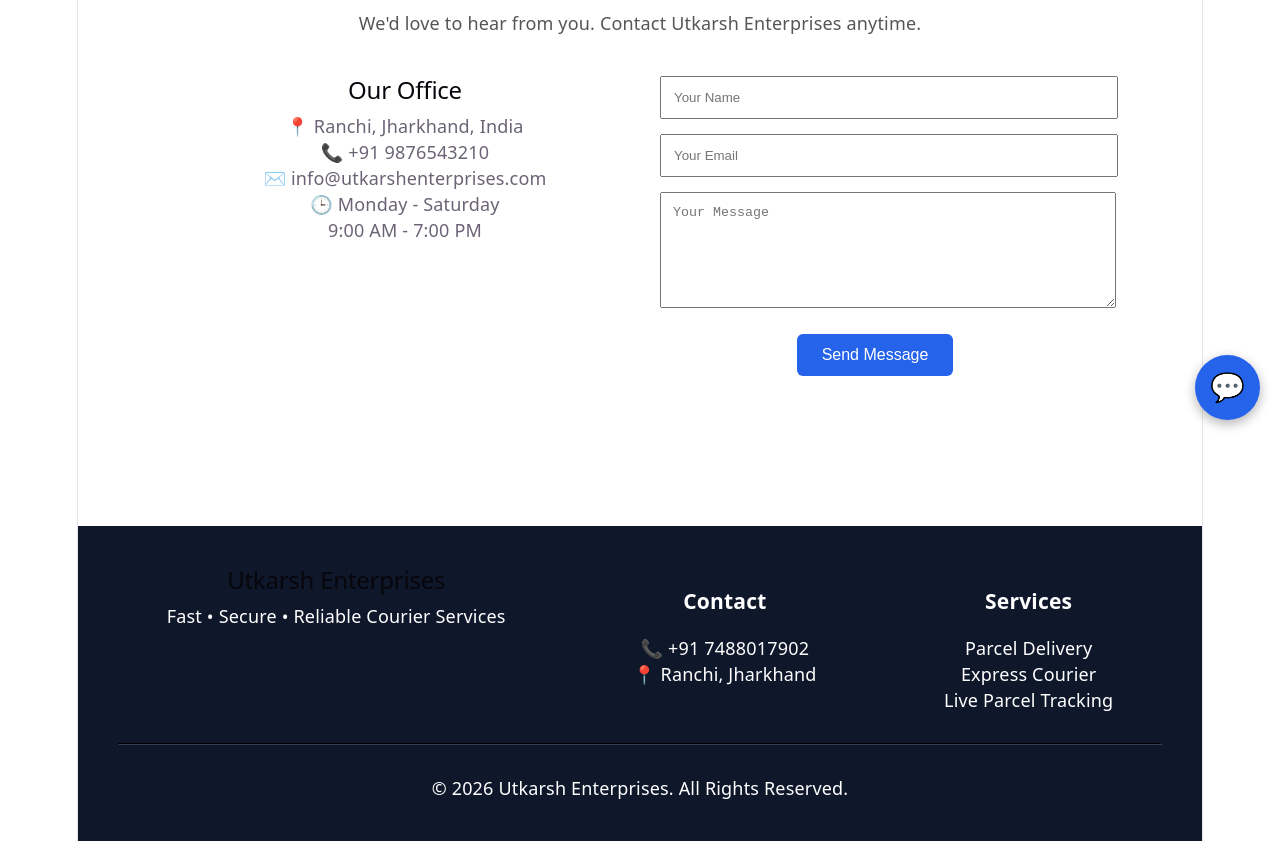
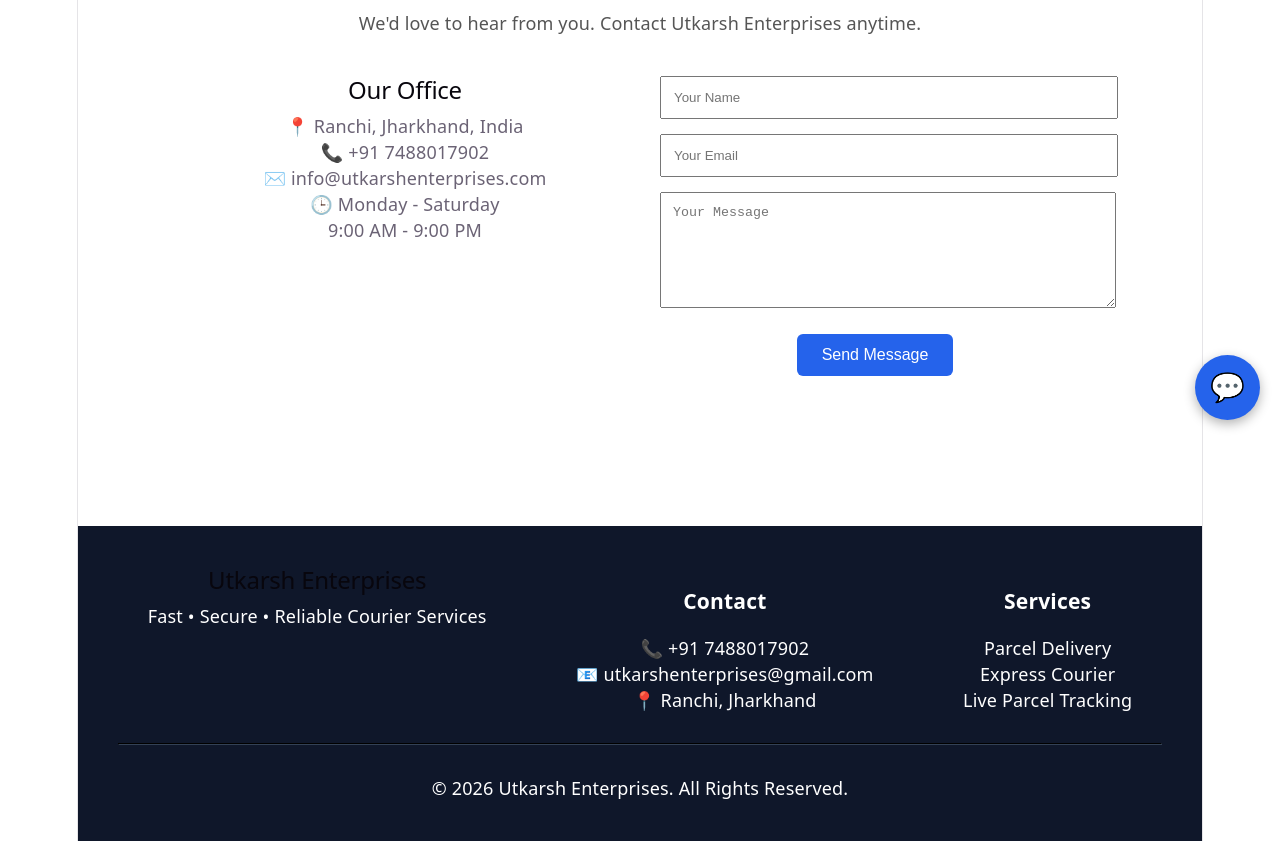
Before and after one commit to Raiki-rani/utkarsh-enterprises-frontend, a React (Vite) app: page /contact in a window 1280 px wide. Shown: the part 360-1201 px from the top of the page. Built offline with nearby package versions, Linux system fonts and the light colour scheme; sample sign-in values are in the browser's storage.

Commit message:
Added email in footer contact

```diff
--- a/src/components/Footer.jsx
+++ b/src/components/Footer.jsx
@@ -24,6 +24,7 @@ function Footer() {
                 <div>
                     <h3>Contact</h3>
                     <p>📞 +91 7488017902</p>
+                    <p>📧 utkarshenterprises@gmail.com</p>
                     <p>📍 Ranchi, Jharkhand</p>
                 </div>
 
--- a/src/pages/Contact.jsx
+++ b/src/pages/Contact.jsx
@@ -63,13 +63,13 @@ function Contact() {
 
                     <p>📍 Ranchi, Jharkhand, India</p>
 
-                    <p>📞 +91 9876543210</p>
+                    <p>📞 +91 7488017902</p>
 
                     <p>✉️ info@utkarshenterprises.com</p>
 
                     <p>🕒 Monday - Saturday</p>
 
-                    <p>9:00 AM - 7:00 PM</p>
+                    <p>9:00 AM - 9:00 PM</p>
                 </div>
 
                 {/* Contact Form */}
```
